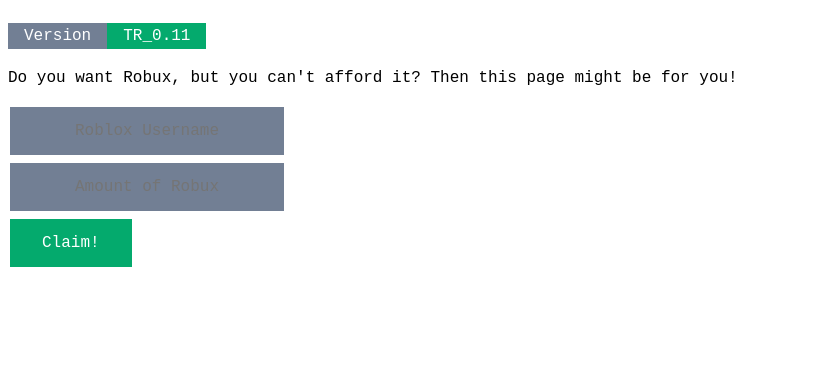
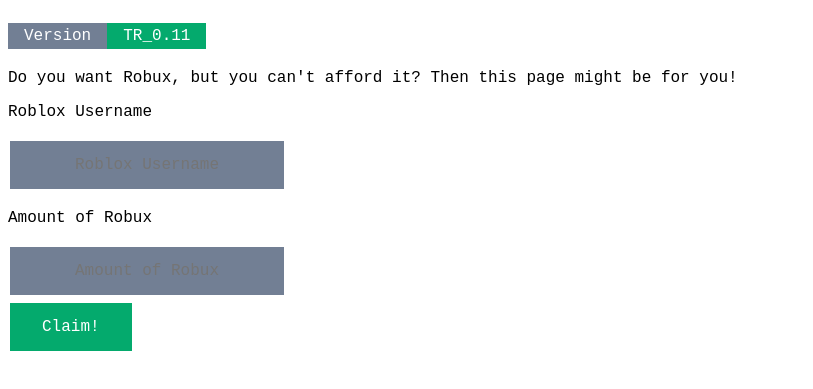
Before and after one commit to GamerBOI12962/FreeRobux, a plain HTML site: page index.html in a window 1280 px wide. Shown: the part 61-450 px from the top of the page, without its empty margins (0-813 px from the left). Drawn offline with Linux system fonts and the light colour scheme; a web font is replaced by a local one.

Commit message:
Update index.html

```diff
--- a/index.html
+++ b/index.html
@@ -21,7 +21,10 @@
   <h1 class="center-text" class="font-change">Free Robux!!!</h1>
   <div id="version"><div class="mark-thingy1" class="font-change" >Version</div><div class="mark-thingy2" class="font-change">TR_0.11</div></div>
   <p>Do you want Robux, but you can't afford it? Then this page might be for you!</p>
-<div><input class="input" value="" placeholder="Roblox Username"></div>
-<div><input class="input" value="" placeholder="Amount of Robux"></div>
-<a href="https://www.youtube.com/watch?v=dQw4w9WgXcQ" class="button">Claim!</a>
+
+  <p>Roblox Username</p>
+  <div><input class="input" value="" placeholder="Roblox Username"></div>
+  <p>Amount of Robux</p>
+  <div><input class="input" value="" placeholder="Amount of Robux"></div>
+  <a href="https://www.youtube.com/watch?v=dQw4w9WgXcQ" class="button">Claim!</a>
 </body>
```
